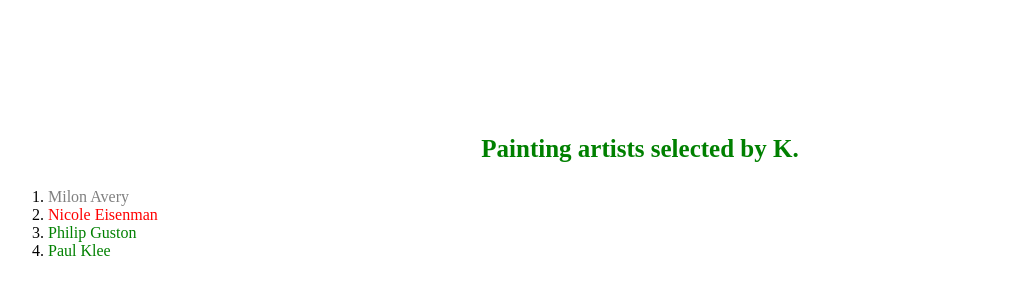
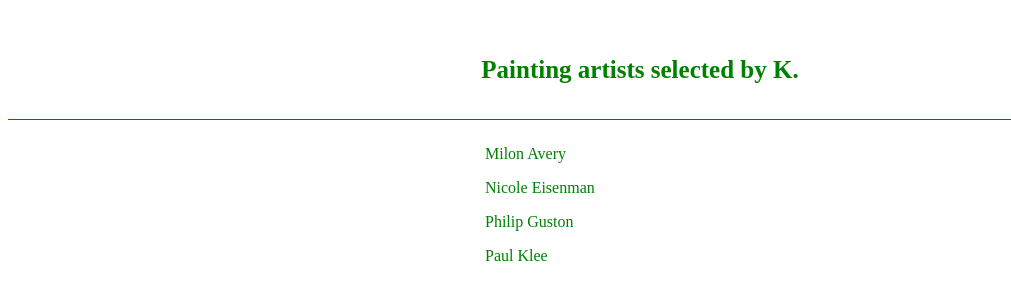
Before and after one commit to qdonthesweatheart/webtest, a plain HTML site: page index.html in a window 1280 px wide. Shown: the part 591-872 px from the top of the page, without its empty margins (0-1011 px from the left). Drawn offline with Linux system fonts and the light colour scheme.

Commit message:
index design+ java ex1

```diff
--- a/index.html
+++ b/index.html
@@ -8,19 +8,21 @@
       color:green;
       text-decoration: none;
     }
-    #active{
-      color: red;
-    }
-    .saw{
-      color: gray;
-    }
     h1 {
       font-size: 200px;
       text-align: center;
+      margin-bottom: 55px;
     }
     h3{
       font-size: 25px;
       text-align: center;
+      margin-top: 0px;
+      padding-bottom: 35px;
+      border-bottom: 1px solid green;
+    }
+    ol{
+      text-align: left;
+      padding-left: 477px;
     }
   </style>
 </head>
@@ -28,10 +30,10 @@
   <h1><a href="index.html">Panting Masters</a></h1>
   <h3><a>Painting artists selected by K.</a></h3>
   <ol>
-    <li><a href="1.html" class="saw">Milon Avery</a></li>
-    <li><a href="2.html" class="saw" id="active">Nicole Eisenman</a></li>
-    <li><a href="3.html">Philip Guston</a></li>
-    <li><a href="4.html">Paul Klee</a></li>
+    <p><a href="1.html">Milon Avery</a></p>
+    <p><a href="2.html" >Nicole Eisenman</a></p>
+    <p><a href="3.html">Philip Guston</a></p>
+    <p><a href="4.html">Paul Klee</a></p>
   </ol>
 <!--
 <h1><a href="index.html"><font color='red'>Painting Masters</a></h1>
```
Also changed, not shown: ex1.html (added, +18 -0 lines).
